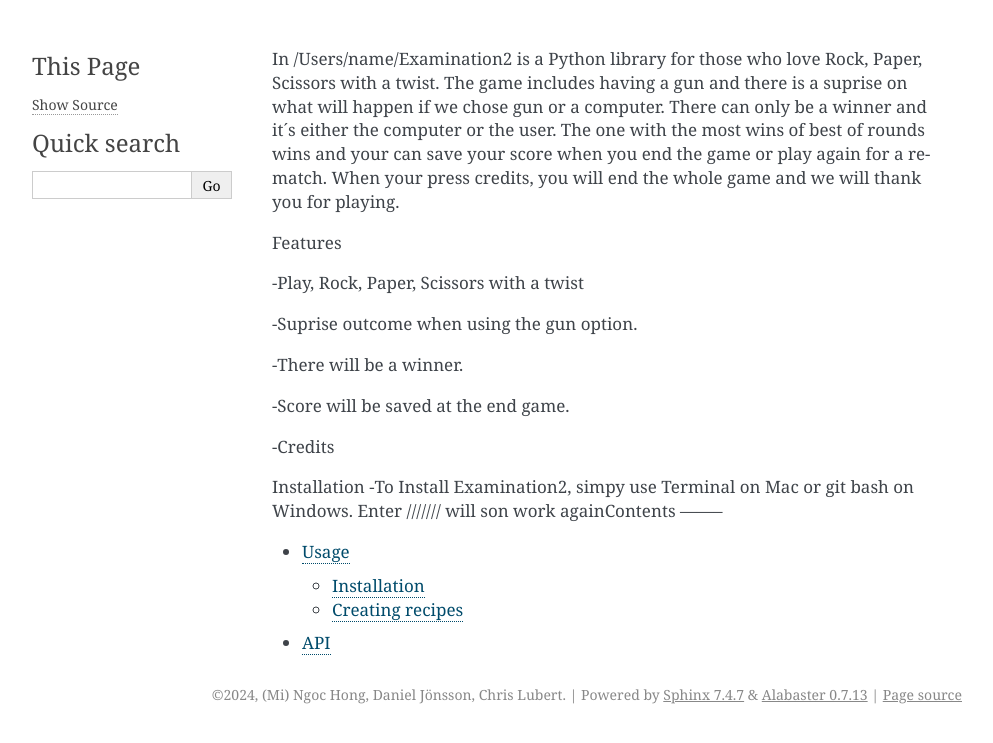
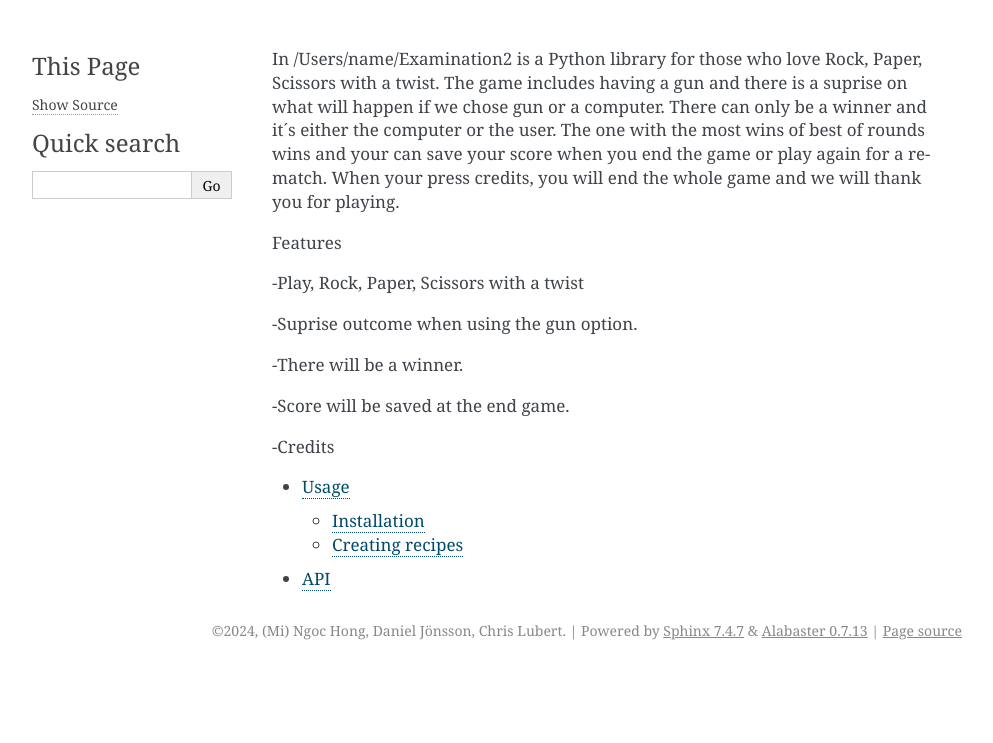
Before and after one commit to DanielJ0131/RPSG-Game, a Sphinx documentation site: the page built from docs/source/index.rst, in a window 1280 px wide. Shown: the top 743 px of the page, without its empty margins (148-1141 px from the left). Built offline with Sphinx 7.4.7, drawn with Linux system fonts in a browser that asks for light colours.

Commit message:
Update index.rst

```diff
--- a/docs/source/index.rst
+++ b/docs/source/index.rst
@@ -12,10 +12,6 @@ Features
 
 -Credits
 
-Installation
--To Install Examination2, simpy use Terminal on Mac or git bash on Windows.
-Enter /////// will son work againContents
---------
 
 .. toctree::
 
```
